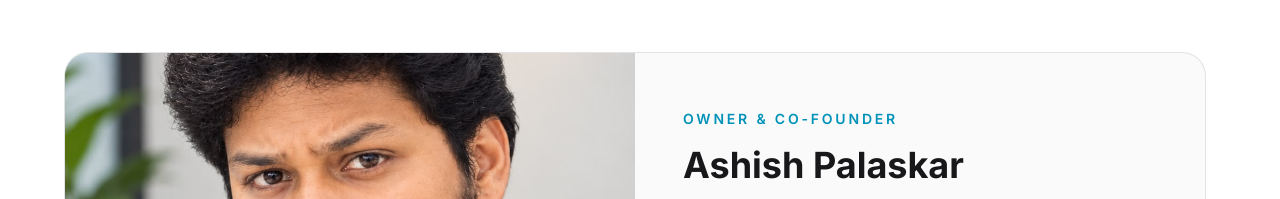
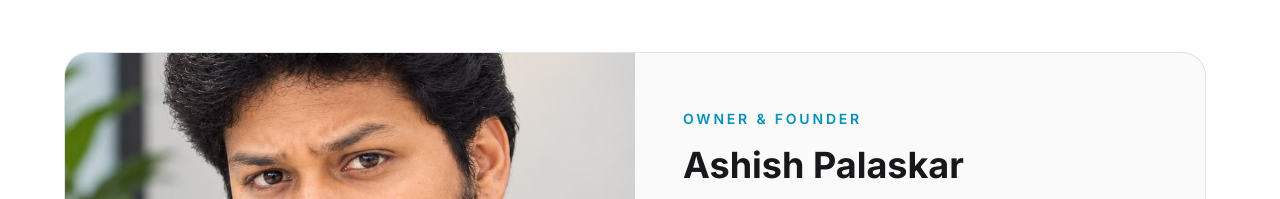
Before and after one commit to aptechnosys/WebsiteAptechnosys, a Next.js app: page /about in a window 1280 px wide. Shown: the part 2892-3091 px from the top of the page. Built offline with nearby package versions, Linux system fonts and the light colour scheme.

Commit message:
Changes done

```diff
--- a/data/about.js
+++ b/data/about.js
@@ -20,7 +20,7 @@ export const aboutData = {
   founder: {
     name: "Ashish Palaskar",
 
-    role: "Owner & Co-Founder",
+    role: "Owner & Founder",
 
     description:
       "Ashish Palaskar is the Owner & Co-Founder of APTechnosys, helping lead the company's technology, business and delivery direction.",
```
